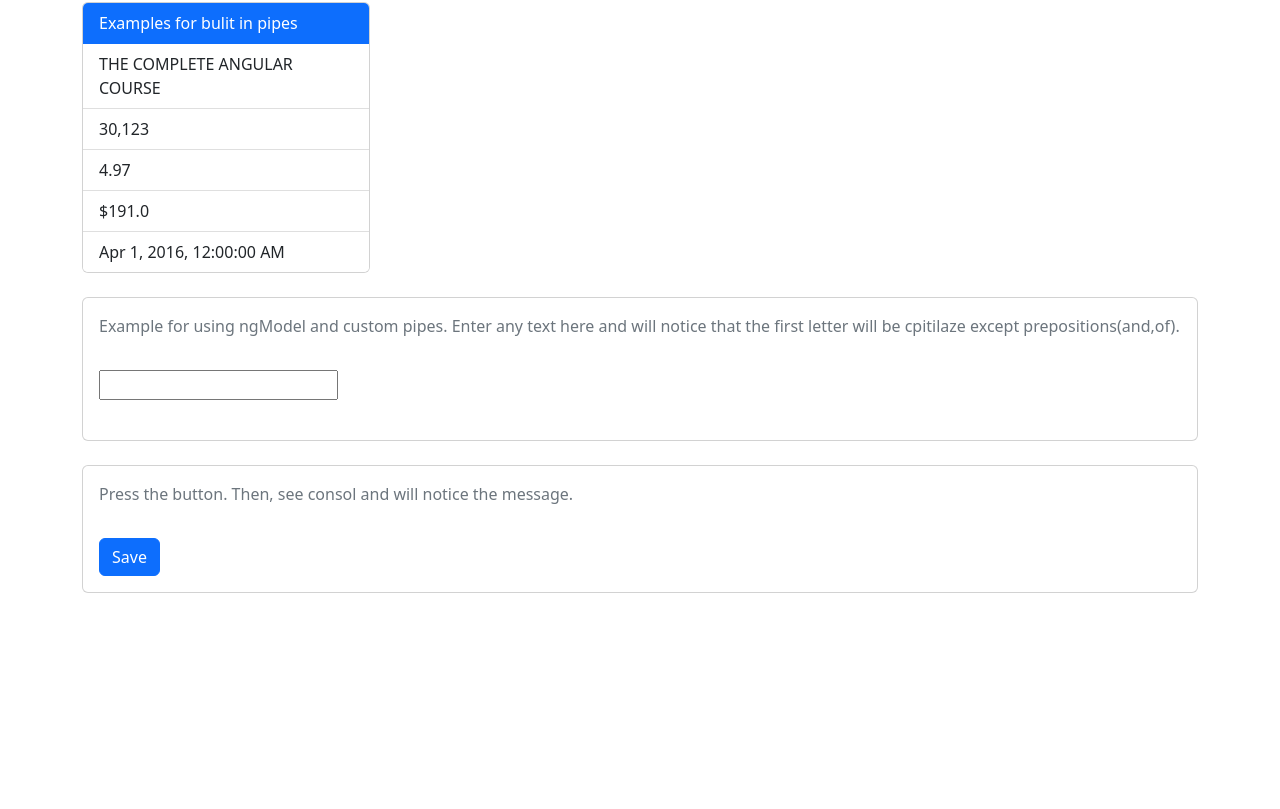
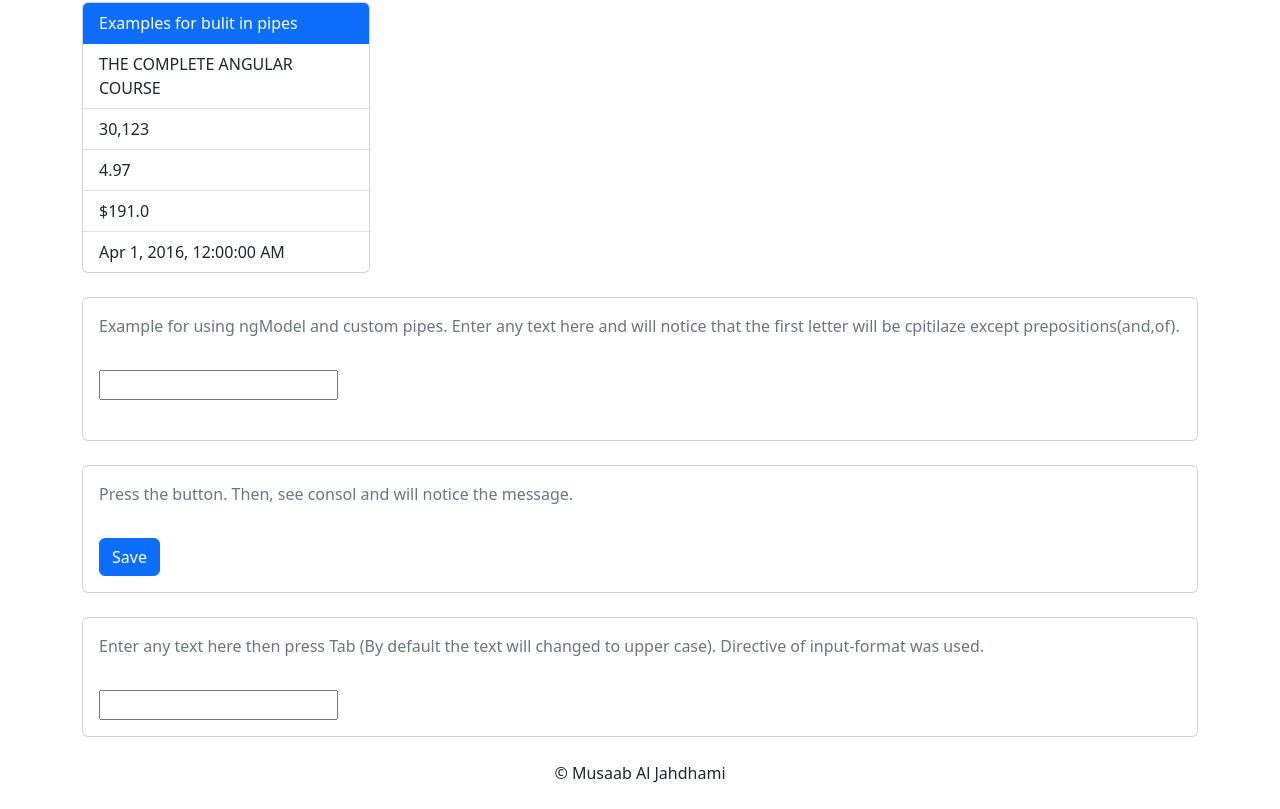
Before and after one commit to samad20/Angular-from-Zero-to-Hero, an Angular app: page / in a window 1280 px wide. Shown: the part 1309-2118 px from the top of the page. Before the commit the page ends 1902 px from the top, so only its background shows below. Built offline with nearby package versions, Linux system fonts and the light colour scheme.

Commit message:
add input field for input-format directive and add footer

```diff
--- a/src/app/app.component.html
+++ b/src/app/app.component.html
@@ -1 +1,16 @@
 <app-courses></app-courses>
+<div class="container">
+  <br />
+  <div class="card">
+    <div class="card-body text-muted">
+      Enter any text here then press Tab (By default the text will changed to
+      upper case). Directive of input-format was used.
+    </div>
+    <div class="card-body">
+      <input type="text" appInputFormat [format]="'uppercase'" />
+    </div>
+  </div>
+</div>
+<footer>
+  <div class="text-center p-4">© Musaab Al Jahdhami</div>
+</footer>
```
